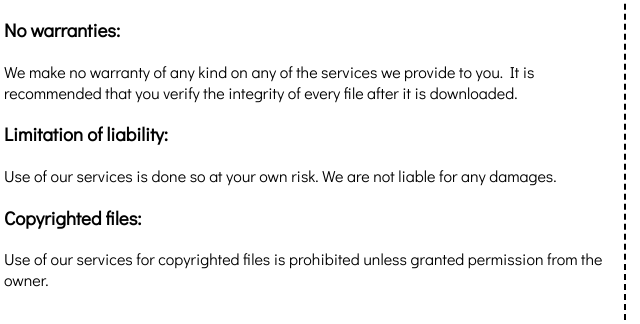
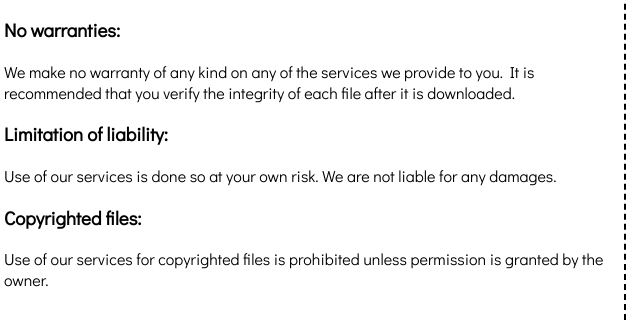
Before and after one commit to EricLeeSanders/safe-pdf-merge, a website: page views/terms_privacy.html in a window 1280 px wide. Shown: the part 609-933 px from the top of the page, 336-976 px from the left. Drawn offline with Linux system fonts and the light colour scheme; files that its build step writes are made by us from their sources.

Commit message:
Fixed errors in privacy and terms

```diff
--- a/views/terms_privacy.html
+++ b/views/terms_privacy.html
@@ -33,7 +33,7 @@
             <h2>Terms of Service</h2>
             <h3>No warranties:</h3>
             <p>
-            We make no warranty of any kind on any of the services we provide to you. It is recommended that you verify the integrity of every file after it is downloaded.
+            We make no warranty of any kind on any of the services we provide to you. It is recommended that you verify the integrity of each file after it is downloaded.
             </p>
             <h3>Limitation of liability:</h3>
             <p>
@@ -41,7 +41,7 @@
             </p>
             <h3>Copyrighted files:</h3>
             <p>
-            Use of our services for copyrighted files is prohibited unless granted permission from the owner.
+            Use of our services for copyrighted files is prohibited unless permission is granted by the owner.
             </p>
             <br>
 
```
